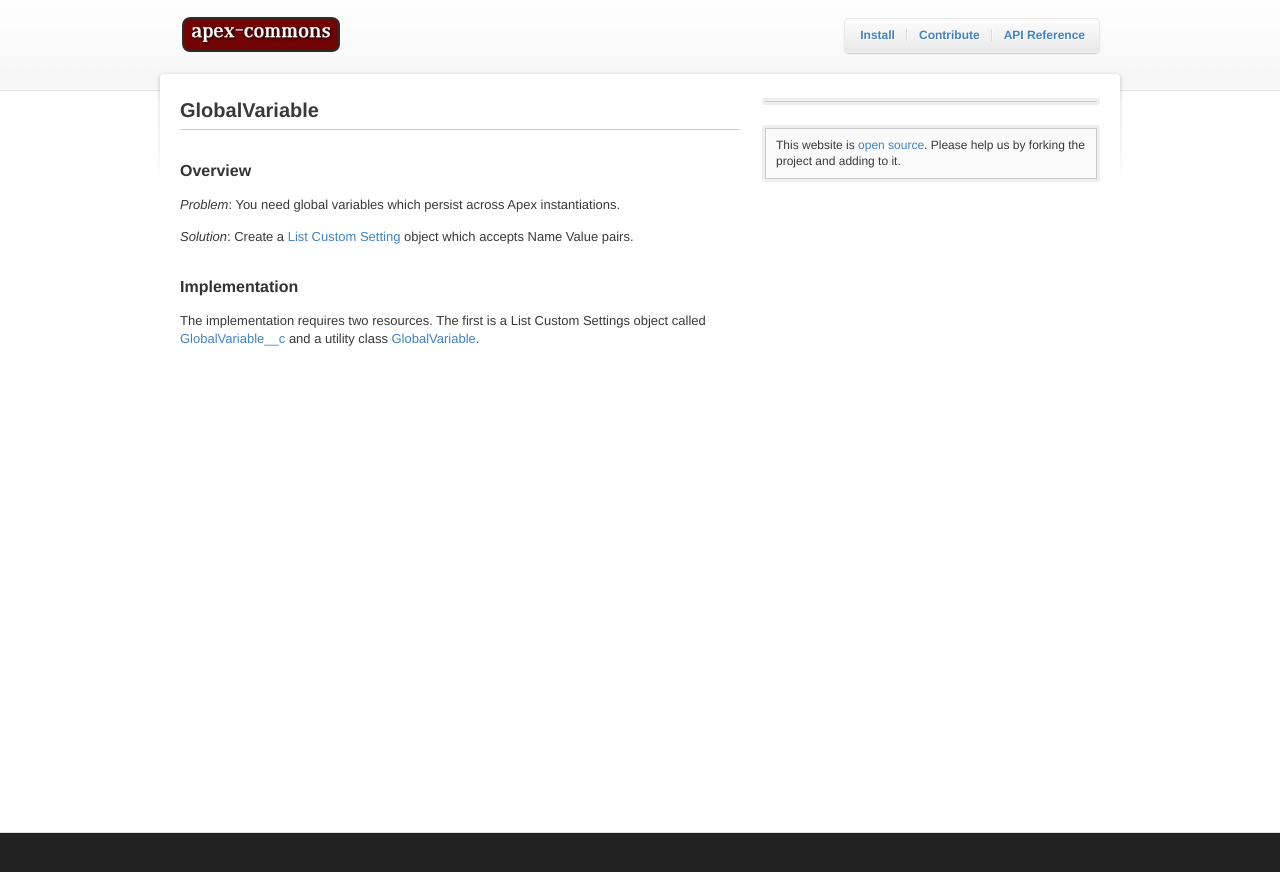
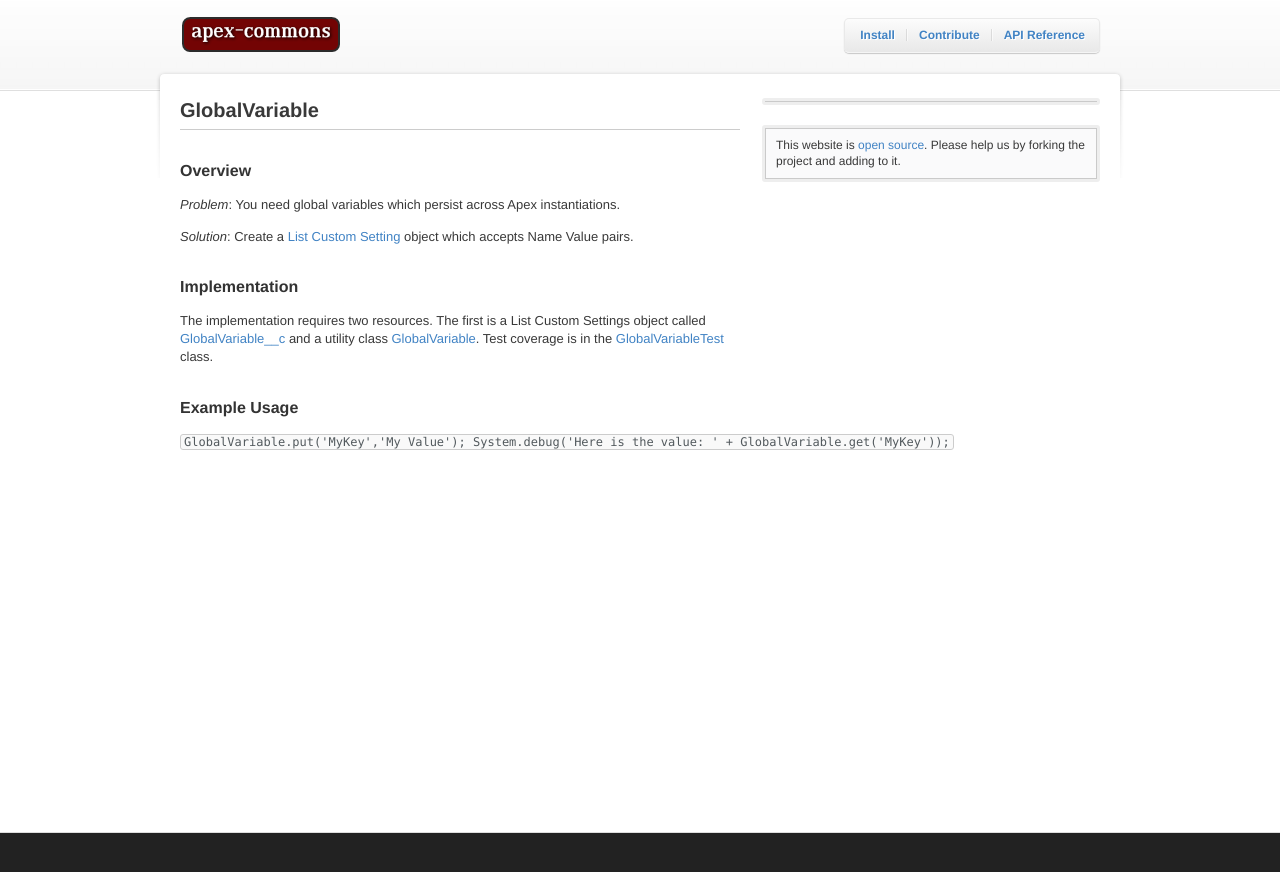
Before and after one commit to apex-commons/apex-commons.github.com, a Jekyll site: the page built from _posts/2011-05-11-globalvariable.markdown, in a window 1280 px wide. Shown: the top 872 px of the page. Built offline with Jekyll 4.4.1, drawn with Linux system fonts in a browser that asks for light colours.

Commit message:
Edited _posts/2011-05-11-globalvariable.markdown via GitHub

```diff
--- a/_posts/2011-05-11-globalvariable.markdown
+++ b/_posts/2011-05-11-globalvariable.markdown
@@ -14,4 +14,12 @@
 Implementation
 --------------
 
-The implementation requires two resources.  The first is a List Custom Settings object called [GlobalVariable__c](https://github.com/apex-commons/base/blob/master/src/objects/GlobalVariable__c.object) and a utility class [GlobalVariable](https://github.com/apex-commons/base/blob/master/src/classes/GlobalVariable.cls).
+The implementation requires two resources.  The first is a List Custom Settings object called [GlobalVariable__c](https://github.com/apex-commons/base/blob/master/src/objects/GlobalVariable__c.object) and a utility class [GlobalVariable](https://github.com/apex-commons/base/blob/master/src/classes/GlobalVariable.cls).  Test coverage is in the [GlobalVariableTest](https://github.com/apex-commons/base/blob/master/src/classes/GlobalVariableTest.cls) class.
+
+Example Usage
+-------------
+
+<code>
+GlobalVariable.put('MyKey','My Value');
+System.debug('Here is the value: ' + GlobalVariable.get('MyKey'));
+</code>
```
